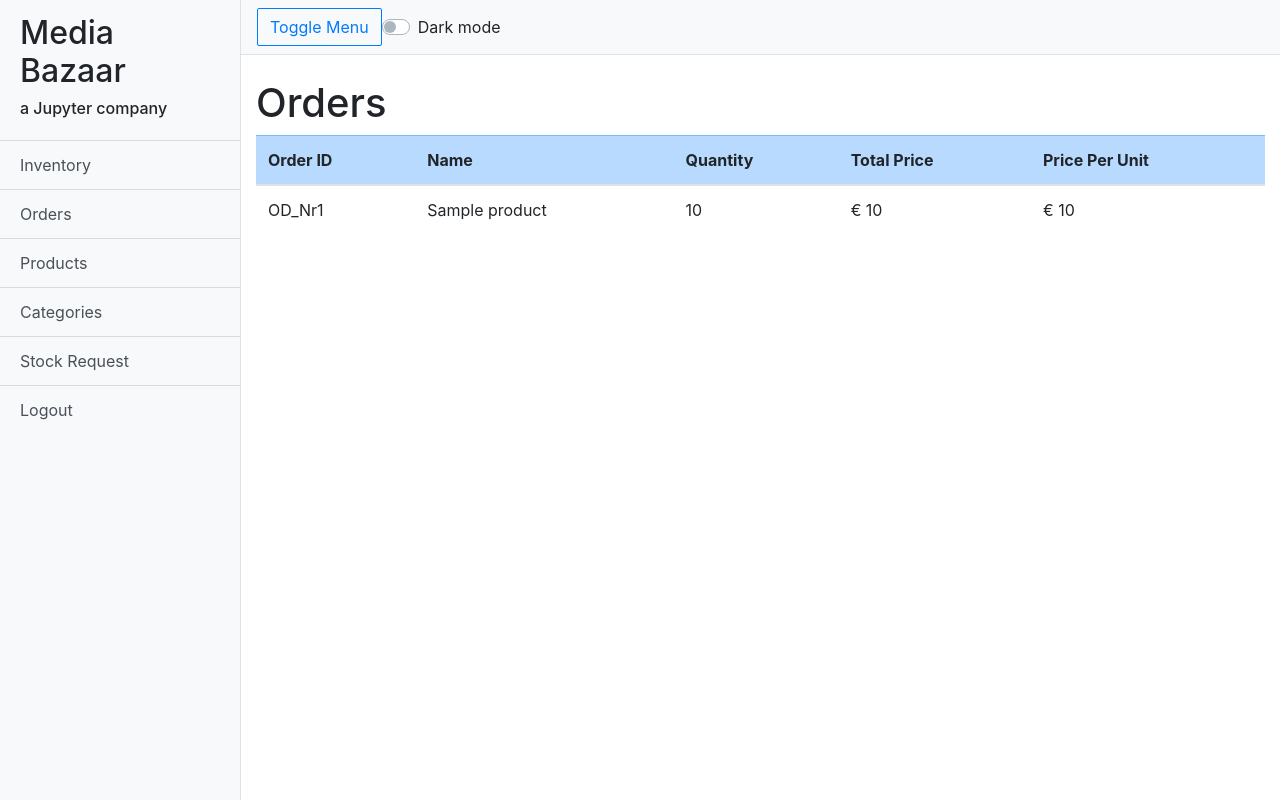
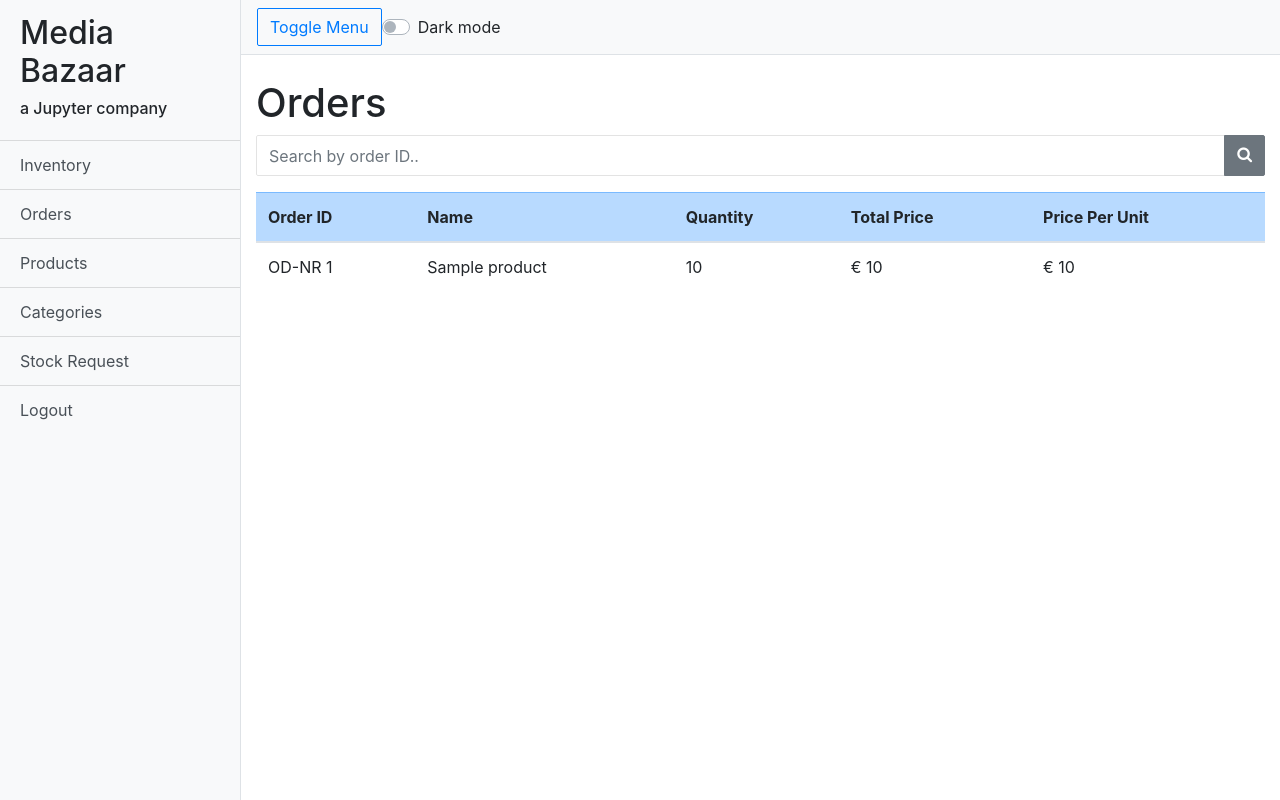
Before and after one commit to Josenavacar/MediaBazaar, a PHP site: page /mediabazaar/order in a window 1280 px wide. Run offline with PHP 8.4, Linux system fonts and the light colour scheme; the visitor is signed in with stand-in values (Sample User, id 1); tables that the repository leaves empty or names only in its code hold one stand-in row (values such as "Sample post"); some libraries are stand-ins or nearby versions.

Commit message:
Finished the feature to search orders on order page

```diff
--- a/mediaBazaarStockManagement/view/orders/view.php
+++ b/mediaBazaarStockManagement/view/orders/view.php
@@ -1,9 +1,18 @@
         <div class="container-fluid">
             <h1 class="mt-4">Orders</h1>
 			<div class="table-responsive">
-				<table class="table table-hover">
+				<div class="input-group mb-3">
+					<input type="text" class="form-control" id="myInput" placeholder="Search by order ID..">
+		            <span class="input-group-append">
+		                <span class="btn btn-secondary">
+		                    <i class="fa fa-search"></i>
+		                </span>
+		            </span>
+				</div>
+
+				<table class="table table-hover" id="myTable">
 					<thead class="table-primary">
-						<tr>
+						<tr class="header">
                             <th scope="col">Order ID</th>
 							<th scope="col">Name</th>
                             <th scope="col">Quantity</th>
@@ -14,7 +23,7 @@
 					<tbody>
 						<?php foreach ($orders as $order) { ?>
 							<tr>
-								<td><?php echo "OD_Nr". $order['OrderID']; ?></td>
+								<td><?php echo "OD-NR ". $order['OrderID']; ?></td>
                                 <td><?php echo $order['Name']; ?></td>
                                 <td><?php echo $order['Quantity']; ?></td>
 								<td><?php echo "€" . " " . $order['TotalPrice']; ?></td>
@@ -28,3 +37,26 @@
     </div>
     <!-- /#page-content-wrapper -->
 </div>
+
+<script type="text/javascript">
+	document.getElementById("myInput").addEventListener("keyup", myFunction);
+
+	function myFunction() {
+	  var input, filter, table, tr, td, i, txtValue;
+	  input = document.getElementById("myInput");
+	  filter = input.value.toUpperCase();
+	  table = document.getElementById("myTable");
+	  tr = table.getElementsByTagName("tr");
+	  for (i = 0; i < tr.length; i++) {
+	    td = tr[i].getElementsByTagName("td")[0];
+	    if (td) {
+	      txtValue = td.textContent || td.innerText;
+	      if (txtValue.toUpperCase().indexOf(filter) > -1) {
+	        tr[i].style.display = "";
+	      } else {
+	        tr[i].style.display = "none";
+	      }
+	    }
+	  }
+	}
+</script>
```
